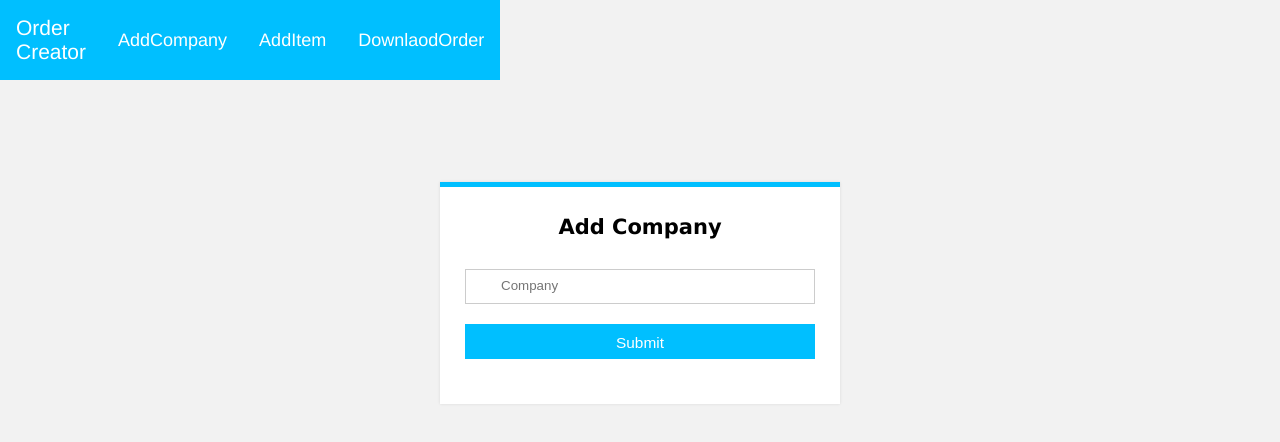
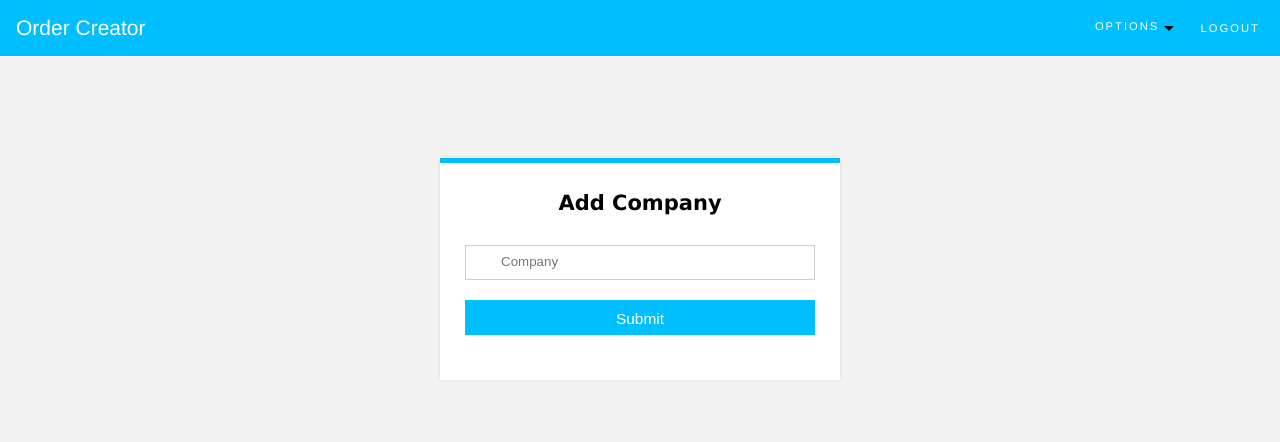
Before and after one commit to jai111/order-management, a React (Create React App) app in the folder client/: page /addcompany in a window 1280 px wide. Shown: the top 442 px of the page. Built offline with nearby package versions, Linux system fonts and the light colour scheme.

Commit message:
First Commit

```diff
--- a/client/src/components/views/LoginPage/LoginPage.css
+++ b/client/src/components/views/LoginPage/LoginPage.css
@@ -10,6 +10,8 @@ body {
     visibility: hidden;
     height: 0;
 }
+
+
 .form_wrapper {
     background: #fff;
     width: 400px;
@@ -383,6 +385,9 @@ body {
         width: 100%;
         float: none;
    }
+   .form_wrapper{
+     margin: 35% auto 0;
+   }
     .bottom_row .col_half {
         width: 50%;
         float: left;
--- a/client/src/components/views/NavBar/NavBar.css
+++ b/client/src/components/views/NavBar/NavBar.css
@@ -6,10 +6,10 @@ main {
     margin: 16px;
 }
 
-.navbar {
-    display: flex;
+.nav {
+    display: flex !important;
     align-items: center;
-    width: 500px;
+    width: 100%;
     background: #00bfff;
     color: white;
     font-family: Helvetica;
@@ -43,3 +43,109 @@ a{
     color: white;
     font-size: 12px;
 }
+
+nav {
+    display: block;
+    text-align: center;
+  }
+  nav ul {
+    margin: 0;
+    padding:0;
+    list-style: none;
+  }
+
+  li{
+    list-style: none;
+  }
+  .nav a {
+    display:block;
+    background: #00bfff;
+    color: #fff;
+    text-decoration: none !important;
+    padding: 0.8em 1.8em;
+    text-transform: uppercase;
+    font-size: 80%;
+    letter-spacing: 2px;
+    position: relative;
+  }
+
+  .nav li {
+    position: relative;
+  }
+  .nav > li {
+    float: left;
+    border-bottom: 4px #00bfff solid;
+    margin-right: 1px;
+  }
+  .nav > li > a {
+    margin-bottom: 1px;
+
+  }
+  .nav > li:hover,
+  .nav > li:hover > a {
+    border-bottom-color: #00bfff;
+  }
+  .nav li:hover > a {
+    color:black;
+  }
+  .nav > li:first-child {
+    border-radius: 4px 0 0 4px;
+  }
+  .nav > li:first-child > a {
+    border-radius: 4px 0 0 0;
+  }
+  .nav > li:last-child {
+    border-radius: 0 0 4px 0;
+    margin-right: 0;
+  }
+  .nav > li:last-child > a {
+    border-radius: 0 4px 0 0;
+  }
+  .nav li li a {
+    margin-top: 1px;
+  }
+
+  .nav li a:first-child:nth-last-child(2):before {
+    content: "";
+    position: absolute;
+    height: 0;
+    width: 0;
+    border: 5px solid transparent;
+    top: 50% ;
+    right:5px;
+   }
+
+   .nav ul {
+    position: absolute;
+    white-space: nowrap;
+    z-index: 1;
+    left: -99999em;
+  }
+  .nav > li:hover > ul {
+    left: auto;
+    margin-top: 5px;
+    min-width: 100%;
+  }
+  .nav > li li:hover > ul {
+    left: 100%;
+    margin-left: 1px;
+    top: -1px;
+  }
+  /* arrow hover styling */
+  .nav > li > a:first-child:nth-last-child(2):before {
+    border-top-color: black;
+  }
+  .nav > li:hover > a:first-child:nth-last-child(2):before {
+    border: 5px solid transparent;
+    border-bottom-color: black;
+    margin-top:-5px
+  }
+  .nav li li > a:first-child:nth-last-child(2):before {
+    border-left-color: #aaa;
+    margin-top: -5px
+  }
+  .nav li li:hover > a:first-child:nth-last-child(2):before {
+    border: 5px solid transparent;
+    border-right-color: black;
+    right: 10px;
+  }
--- a/client/src/components/views/NavBar/NavBar.js
+++ b/client/src/components/views/NavBar/NavBar.js
@@ -25,11 +25,18 @@ const NavBar = () => {
     }
 
     return(
-        <header className='navbar'>
-            <div className='navbar__title navbar__item'>Order Creator</div>
-            <Link to = "/addcompany"><div className='navbar__title navbar__item'>AddCompany</div></Link>
-            <Link to = "/additem"><div className='navbar__title navbar__item'>AddItem</div></Link>
-            <Link to = "/download-order"><div className='navbar__title navbar__item'>DownlaodOrder</div></Link>
+        <header className='nav'>
+            <div className='navbar__title navbar__item'>Order Creator
+
+            </div>
+            <li><a href="#">Options</a>
+                <ul>
+                    <li><a href="/addcompany">AddCompany</a></li>
+                    <li><a href="/additem">AddItem</a></li>
+                    <li><a href="/download-order">DownlaodOrder</a></li>
+                </ul>
+            </li>
+            <a className='btn' onClick={logoutHandler}>LogOut</a>
         </header>
     )
 }
```
Also changed, not shown: 2 other files (tests, documents, lock files or other folders).
